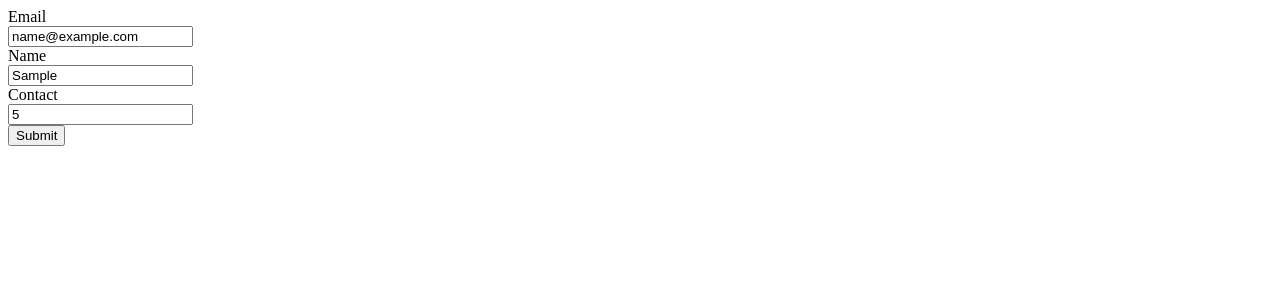
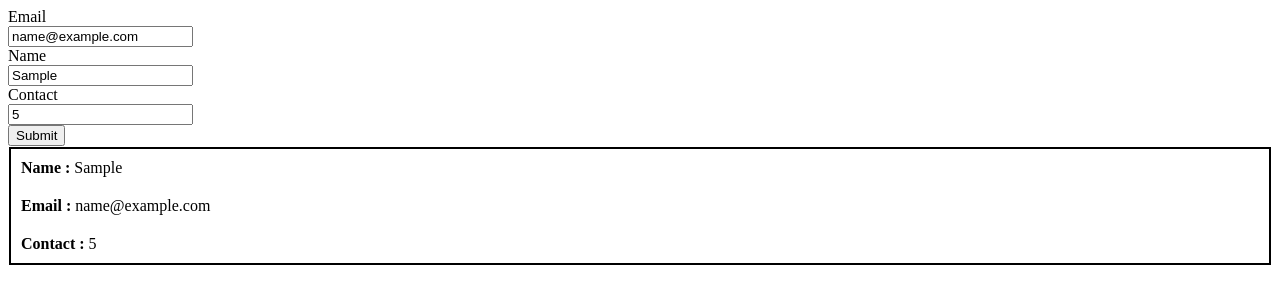
Before and after one commit to ashishranjan7014/react-to-do, a React (Create React App) app: page / in a window 1280 px wide. Both pictures are taken after typing "name@example.com", "Sample", "5" into the empty fields and a click on the button "Submit". Shown: the top 304 px of the page. Built offline with nearby package versions, Linux system fonts and the light colour scheme.

Commit message:
2 files modified

```diff
--- a/src/App.js
+++ b/src/App.js
@@ -5,7 +5,6 @@ import { Provider } from 'react-redux';
 import Store from './Store/Store';
 import ToDoList from './TodoList/TodoList';
 
-console.log(Store);
 export default function App() {
   return (
     <Provider store={Store}>
--- a/src/TodoList/TodoList.js
+++ b/src/TodoList/TodoList.js
@@ -8,17 +8,22 @@ const ToDoList = () => {
     <div>
       {toDoList && toDoList.length
         ? toDoList.map(({ email, name, contact }, index) => {
-            <div key={index + email}>
-              <div>
-                <strong>Name : </strong> {name}
+            return (
+              <div
+                style={{ margin: '1px', border: '2px solid black' }}
+                key={index + email}
+              >
+                <div style={{ padding: '10px' }}>
+                  <strong>Name : </strong> {name}
+                </div>
+                <div style={{ padding: '10px' }}>
+                  <strong>Email : </strong> {email}
+                </div>
+                <div style={{ padding: '10px' }}>
+                  <strong>Contact : </strong> {contact}
+                </div>
               </div>
-              <div>
-                <strong>Email : </strong> {email}
-              </div>
-              <div>
-                <strong>Contact : </strong> {contact}
-              </div>
-            </div>;
+            );
           })
         : null}
     </div>
```
